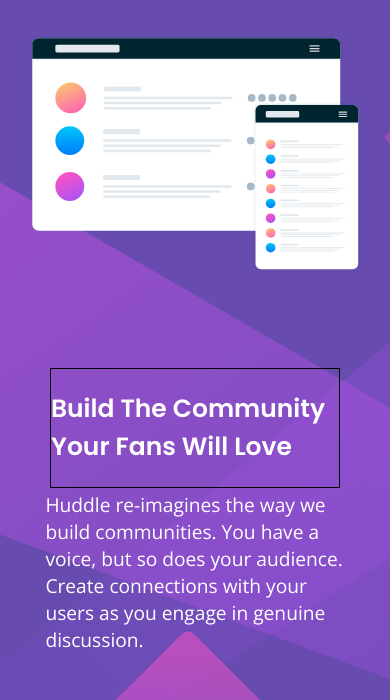
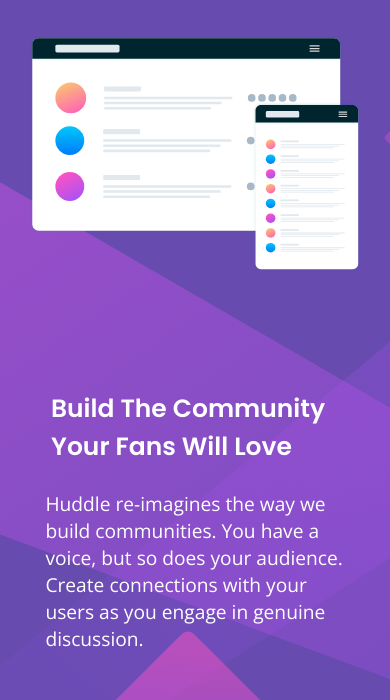
Before and after one commit to EunilCarl/Huddle, a plain HTML site: page index.html in a window 390 px wide. Shown: the part 119-819 px from the top of the page. Drawn offline with nearby package versions, Linux system fonts and the light colour scheme.

Commit message:
Update style.css

```diff
--- a/style.css
+++ b/style.css
@@ -158,7 +158,6 @@ li i{
     .heading{
         display: flex;
         justify-content: center;
-        border: 1px solid;
         width: 30em;
 
 
@@ -204,7 +203,6 @@ li i{
 @media screen and (max-width: 768px) {
     .mockup{
 
-       border: 1px;
     }
 }
 
@@ -260,7 +258,7 @@ li i{
 @media screen and (max-width: 400px) {
     .heading {
      margin: 0 auto;
-       border: 1px solid;
+
 
     }
 }
```
